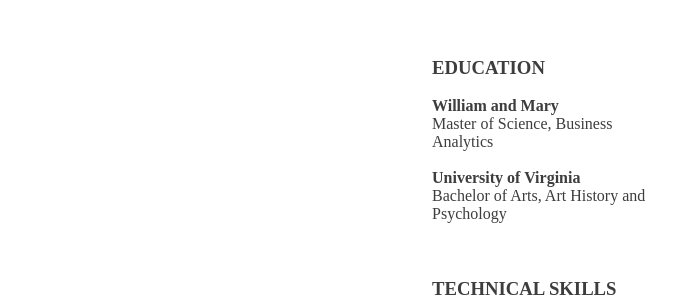
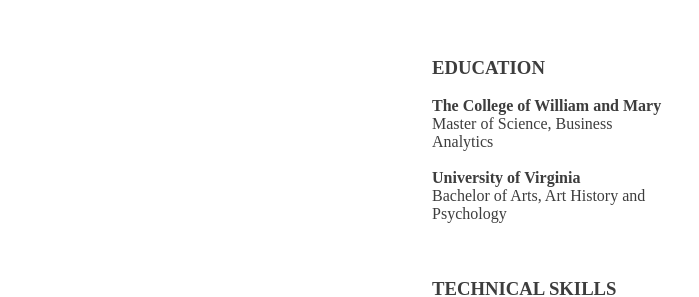
Before and after one commit to amanda-t2/amanda-t2.github.io, a Jekyll site: the page built from about/index.html, in a window 1280 px wide. Shown: the part 623-920 px from the top of the page, without its empty margins (288-987 px from the left). Built offline with Jekyll 4.4.1, drawn with Linux system fonts in a browser that asks for light colours.

Commit message:
Update index.html

```diff
--- a/about/index.html
+++ b/about/index.html
@@ -21,7 +21,7 @@
 		<br>
 
 		<h3> EDUCATION </h3>
-<strong> William and Mary </strong><br>
+<strong> The College of William and Mary </strong><br>
 	Master of Science, Business Analytics<br>
 		<br>
 <strong> University of Virginia </strong><br>
```
